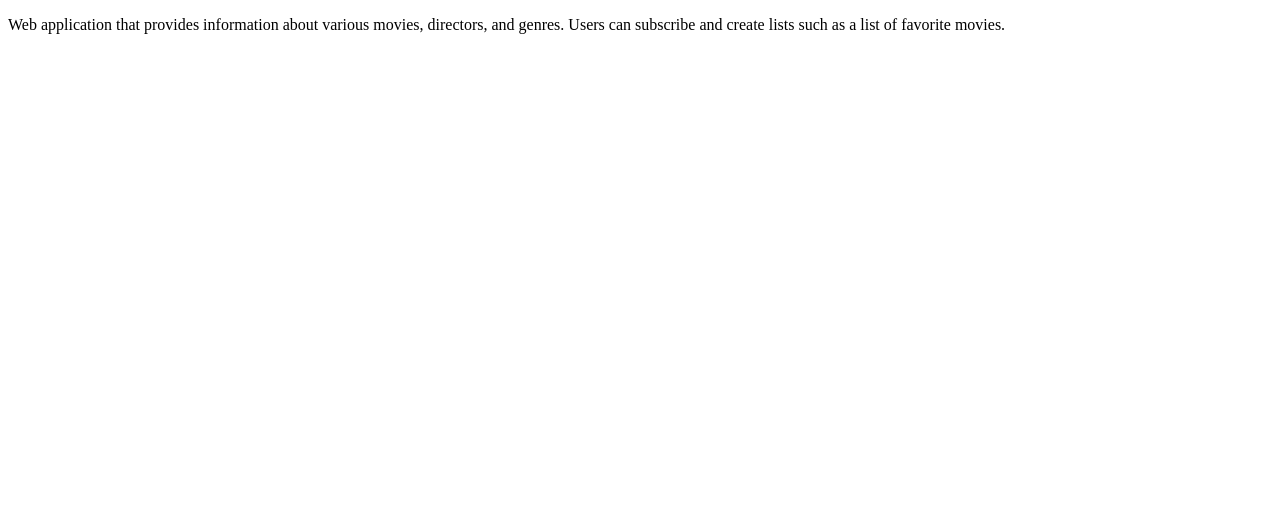
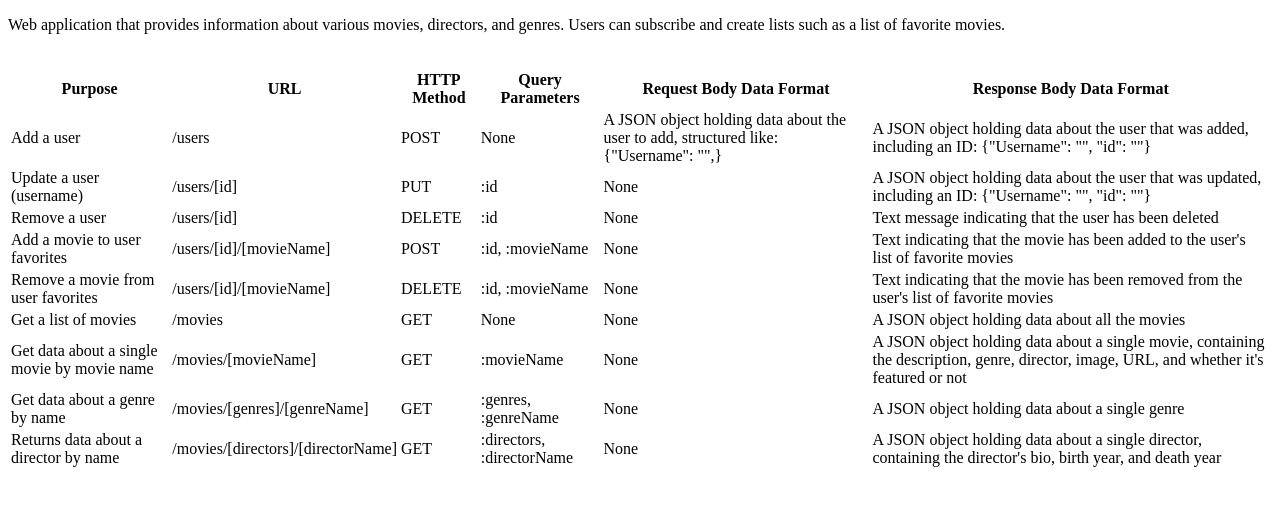
Before and after one commit to TreyKeeth/movie_api, a website: page public/documentation.html in a window 1280 px wide. Drawn offline with Linux system fonts and the light colour scheme.

Commit message:
Document endpoints
Added documentation about the endpoints and applicable information about the JSON requests and responses.

```diff
--- a/public/documentation.html
+++ b/public/documentation.html
@@ -4,10 +4,106 @@
         <meta charset="utf-8"/>
         <meta name="viewport" content="width=device-width, initial-scale=1">
         <title>myFlix</title>
+        <link rel="stylesheet" type="text/css" href="css/styles.css">
     </head>
     <body>
         <p>Web application that provides information about various movies, directors, and genres.
         Users can subscribe and create lists such as a list of favorite movies.
         </p>
+        <br>
+    <table>
+      <thead>
+        <tr>
+          <th>Purpose</th>
+          <th>URL</th>
+          <th>HTTP Method</th>
+          <th>Query Parameters</th>
+          <th>Request Body Data Format</th>
+          <th>Response Body Data Format</th>
+        </tr>
+      </thead>
+      <tbody>
+        <tr>
+          <td>Add a user</td>
+          <td>/users</td>
+          <td>POST</td>
+          <td>None</td>
+          <td>A JSON object holding data about the user to add, structured like: {"Username": "",}</td>
+          <td>A JSON object holding data about the user that was added, including an ID: {"Username": "", "id": ""}</td>
+        </tr>
+
+        <tr>
+          <td>Update a user (username)</td>
+          <td>/users/[id]</td>
+          <td>PUT</td>
+          <td>:id</td>
+          <td>None</td>
+          <td>A JSON object holding data about the user that was updated, including an ID: {"Username": "", "id": ""}</td>
+        </tr>
+
+        <tr>
+          <td>Remove a user</td>
+          <td>/users/[id]</td>
+          <td>DELETE</td>
+          <td>:id</td>
+          <td>None</td>
+          <td>Text message indicating that the user has been deleted</td>
+        </tr>
+
+        <tr>
+          <td>Add a movie to user favorites</td>
+          <td>/users/[id]/[movieName]</td>
+          <td>POST</td>
+          <td>:id, :movieName</td>
+          <td>None</td>
+          <td>Text indicating that the movie has been added to the user's list of favorite movies</td>
+        </tr>
+
+        <tr>
+          <td>Remove a movie from user favorites</td>
+          <td>/users/[id]/[movieName]</td>
+          <td>DELETE</td>
+          <td>:id, :movieName</td>
+          <td>None</td>
+          <td>Text indicating that the movie has been removed from the user's list of favorite movies</td>
+        </tr>
+
+        <tr>
+          <td>Get a list of movies</td>
+          <td>/movies</td>
+          <td>GET</td>
+          <td>None</td>
+          <td>None</td>
+          <td>A JSON object holding data about all the movies</td>
+        </tr>
+
+        <tr>
+          <td>Get data about a single movie by movie name</td>
+          <td>/movies/[movieName]</td>
+          <td>GET</td>
+          <td>:movieName</td>
+          <td>None</td>
+          <td>A JSON object holding data about a single movie, containing the description, genre, director, image, URL, and whether it's featured or not</td>
+        </tr>
+
+        <tr>
+          <td>Get data about a genre by name</td>
+          <td>/movies/[genres]/[genreName]</td>
+          <td>GET</td>
+          <td>:genres, :genreName</td>
+          <td>None</td>
+          <td>A JSON object holding data about a single genre</td>
+        </tr>
+
+        <tr>
+          <td>Returns data about a director by name</td>
+          <td>/movies/[directors]/[directorName]</td>
+          <td>GET</td>
+          <td>:directors, :directorName</td>
+          <td>None</td>
+          <td>A JSON object holding data about a single director, containing the director's bio, birth year, and death year </td>
+        </tr>
+    </tbody>
+    </table>
     </body>
 </html>
```
